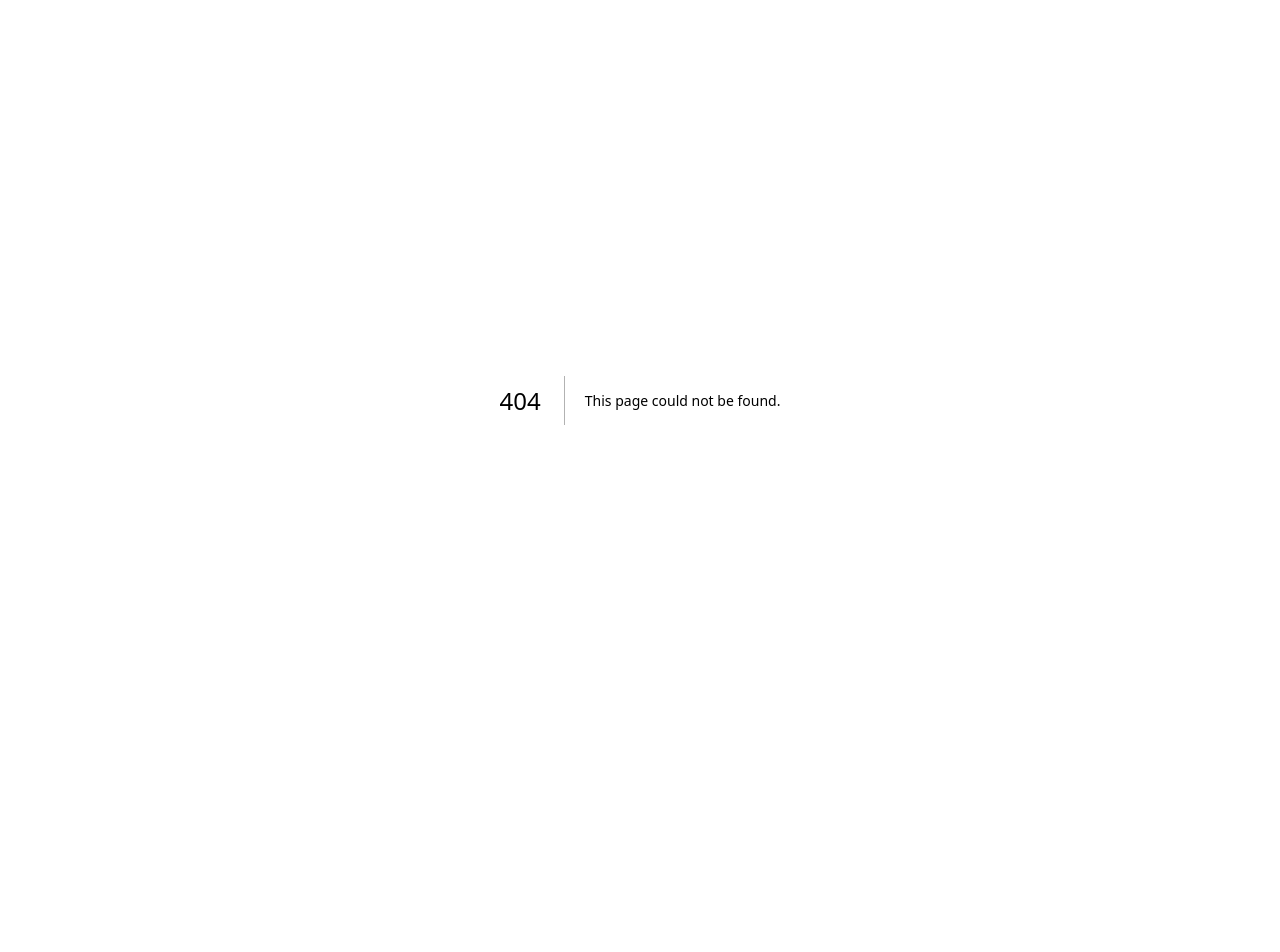
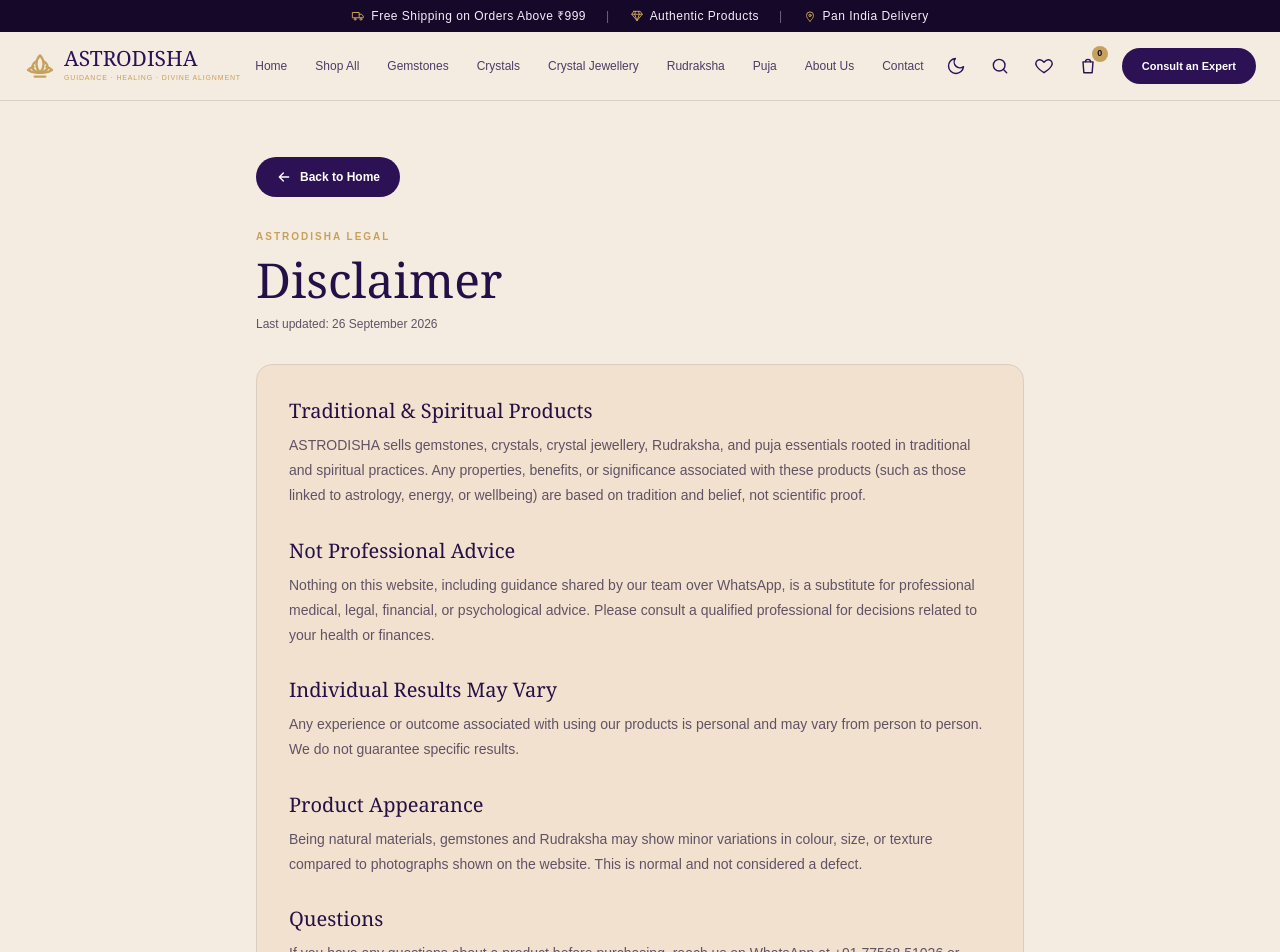
Before and after one commit to chavananand02340-wq/astrodisha-ecommerce, a Next.js app: page /disclaimer in a window 1280 px wide. Before the commit this address had no page. Shown: the top 952 px of the page. Before the commit the page ends 800 px from the top, so only its background shows below. Built offline with nearby package versions, Linux system fonts and the light colour scheme.

Commit message:
Create page.tsx

```diff
--- /dev/null
+++ b/app/disclaimer/page.tsx
@@ -0,0 +1,65 @@
+import type { Metadata } from "next";
+import LegalPageLayout from "@/components/LegalPageLayout";
+import { LEGAL_NAME, SUPPORT_EMAIL, SUPPORT_WHATSAPP_DISPLAY } from "@/lib/legal-info";
+
+export const metadata: Metadata = {
+  title: "Disclaimer | ASTRODISHA",
+};
+
+function Section({ heading, children }: { heading: string; children: React.ReactNode }) {
+  return (
+    <section className="mb-7 last:mb-0">
+      <h2 style={{ color: "var(--astro-text)" }} className="astro-serif mb-2 text-xl">
+        {heading}
+      </h2>
+      <div style={{ color: "var(--astro-mauve)" }} className="space-y-2">
+        {children}
+      </div>
+    </section>
+  );
+}
+
+export default function DisclaimerPage() {
+  return (
+    <LegalPageLayout title="Disclaimer" lastUpdated="26 September 2026">
+      <Section heading="Traditional & Spiritual Products">
+        <p>
+          {LEGAL_NAME} sells gemstones, crystals, crystal jewellery, Rudraksha, and puja
+          essentials rooted in traditional and spiritual practices. Any properties, benefits, or
+          significance associated with these products (such as those linked to astrology,
+          energy, or wellbeing) are based on tradition and belief, not scientific proof.
+        </p>
+      </Section>
+
+      <Section heading="Not Professional Advice">
+        <p>
+          Nothing on this website, including guidance shared by our team over WhatsApp, is a
+          substitute for professional medical, legal, financial, or psychological advice. Please
+          consult a qualified professional for decisions related to your health or finances.
+        </p>
+      </Section>
+
+      <Section heading="Individual Results May Vary">
+        <p>
+          Any experience or outcome associated with using our products is personal and may vary
+          from person to person. We do not guarantee specific results.
+        </p>
+      </Section>
+
+      <Section heading="Product Appearance">
+        <p>
+          Being natural materials, gemstones and Rudraksha may show minor variations in colour,
+          size, or texture compared to photographs shown on the website. This is normal and not
+          considered a defect.
+        </p>
+      </Section>
+
+      <Section heading="Questions">
+        <p>
+          If you have any questions about a product before purchasing, reach us on WhatsApp at{" "}
+          {SUPPORT_WHATSAPP_DISPLAY} or email {SUPPORT_EMAIL}.
+        </p>
+      </Section>
+    </LegalPageLayout>
+  );
+}
```
